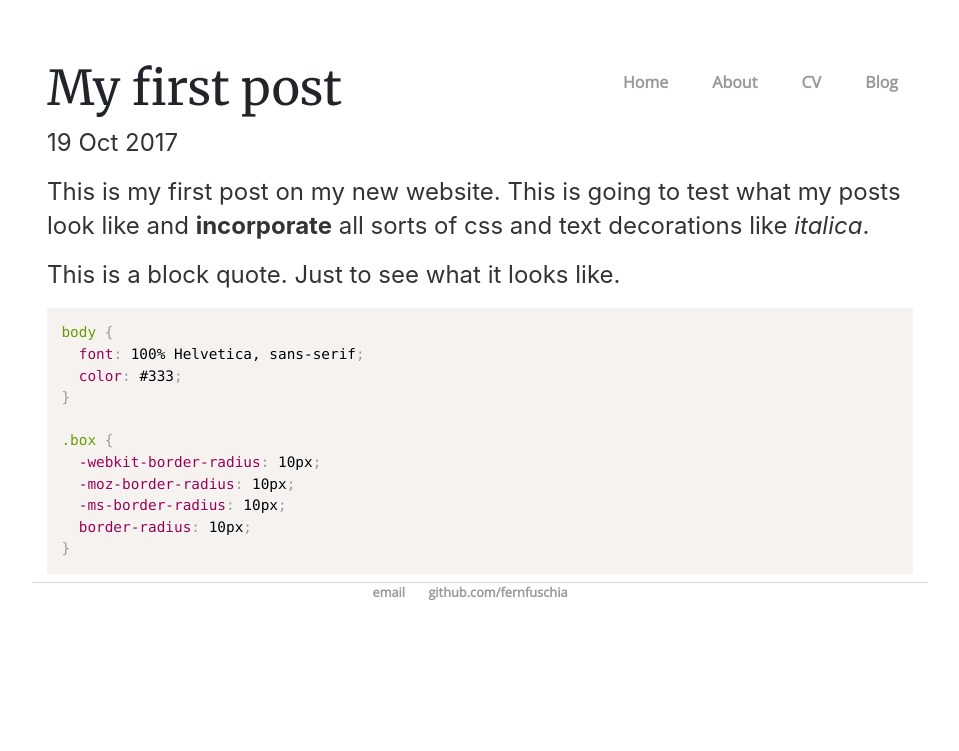
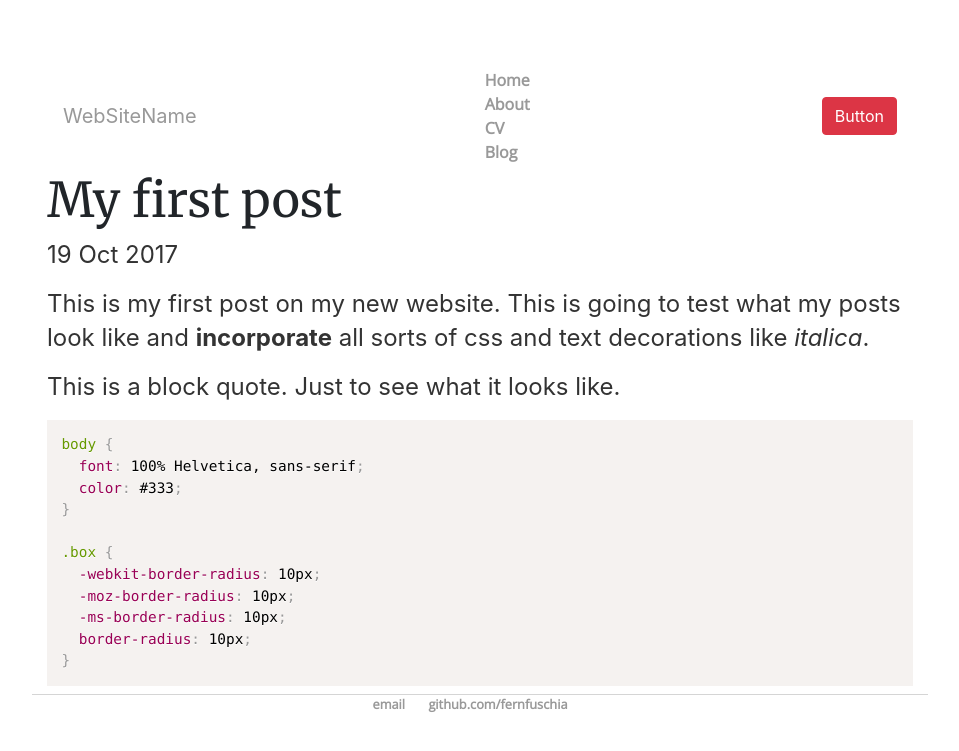
Before and after one commit to fernfuschia/fernfuschia.github.io, a Jekyll site: the page built from _posts/2017-10-19-my-first-post.md, in a window 1280 px wide. Shown: the top 751 px of the page, without its empty margins (160-1119 px from the left). Built offline with Jekyll 4.4.1, drawn with Linux system fonts in a browser that asks for light colours; nearby versions of some CDN libraries.

Commit message:
Update default.html

```diff
--- a/_layouts/default.html
+++ b/_layouts/default.html
@@ -12,14 +12,29 @@
 			<link href="https://fonts.googleapis.com/css?family=Merriweather|Open+Sans" rel="stylesheet">
 		</head>
 		<body>
-			<nav class="main-nav">
+			<nav class="navbar navbar-inverse">
+  <div class="container-fluid">
+    <div class="navbar-header">
+      <a class="navbar-brand" href="#">WebSiteName</a>
+    </div>
+    <ul class="nav navbar-nav">
+      				<li class="active">
+				<a href="/">Home</a></li>
+		        	<li><a href="/about">About</a></li>
+	        		<li><a href="/cv">CV</a></li>
+	        		<li><a href="/blog">Blog</a></li>
+    </ul>
+    <button class="btn btn-danger navbar-btn">Button</button>
+  </div>
+</nav>
+			<!--<nav class="main-nav">
 	    		<ul>
 	        		<li><a href="/">Home</a></li>
 		        	<li><a href="/about">About</a></li>
 	        		<li><a href="/cv">CV</a></li>
 	        		<li><a href="/blog">Blog</a></li>
 	    		</ul>
-			</nav>
+			</nav>-->
 			<div class="container">
 
 			{{ content }}
```
